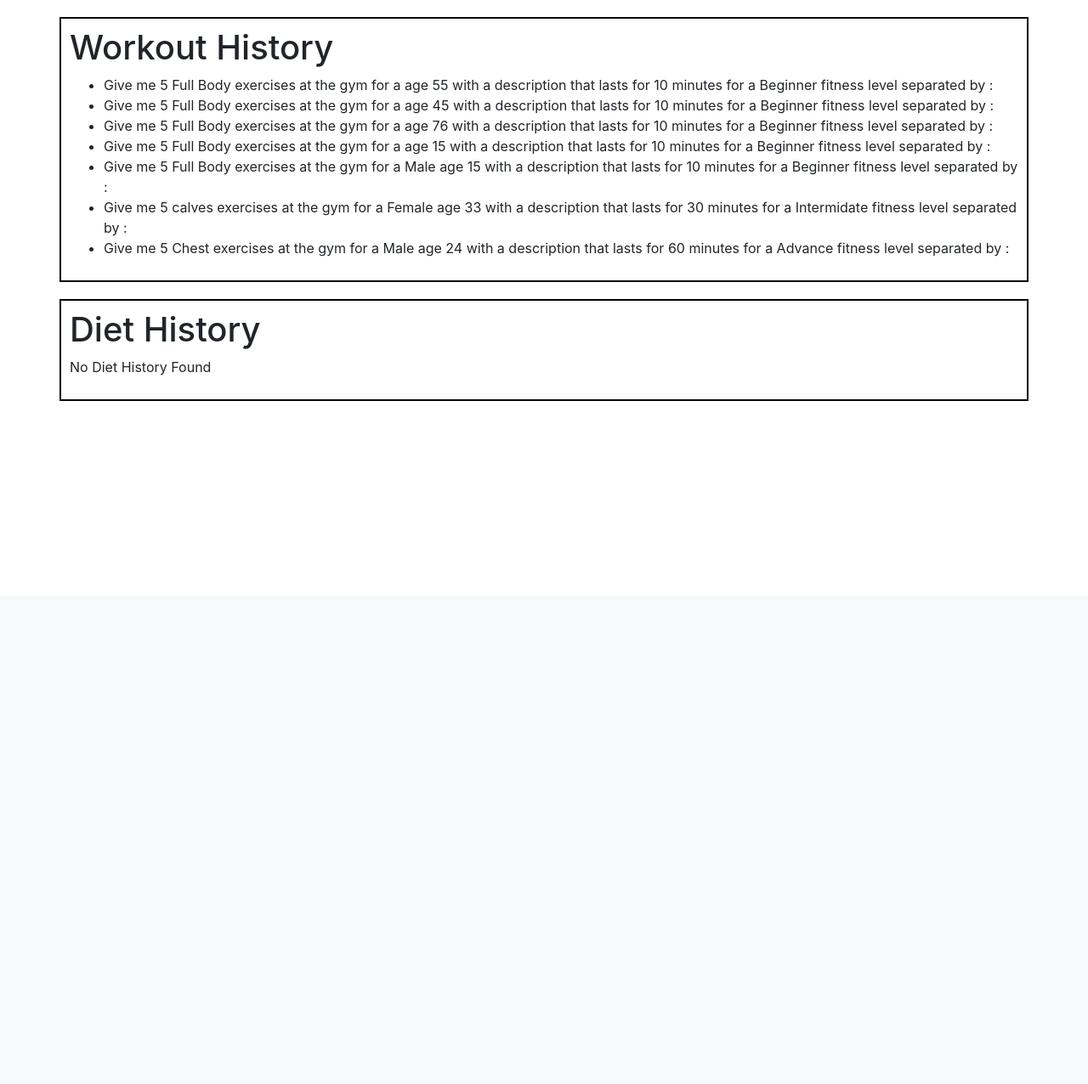
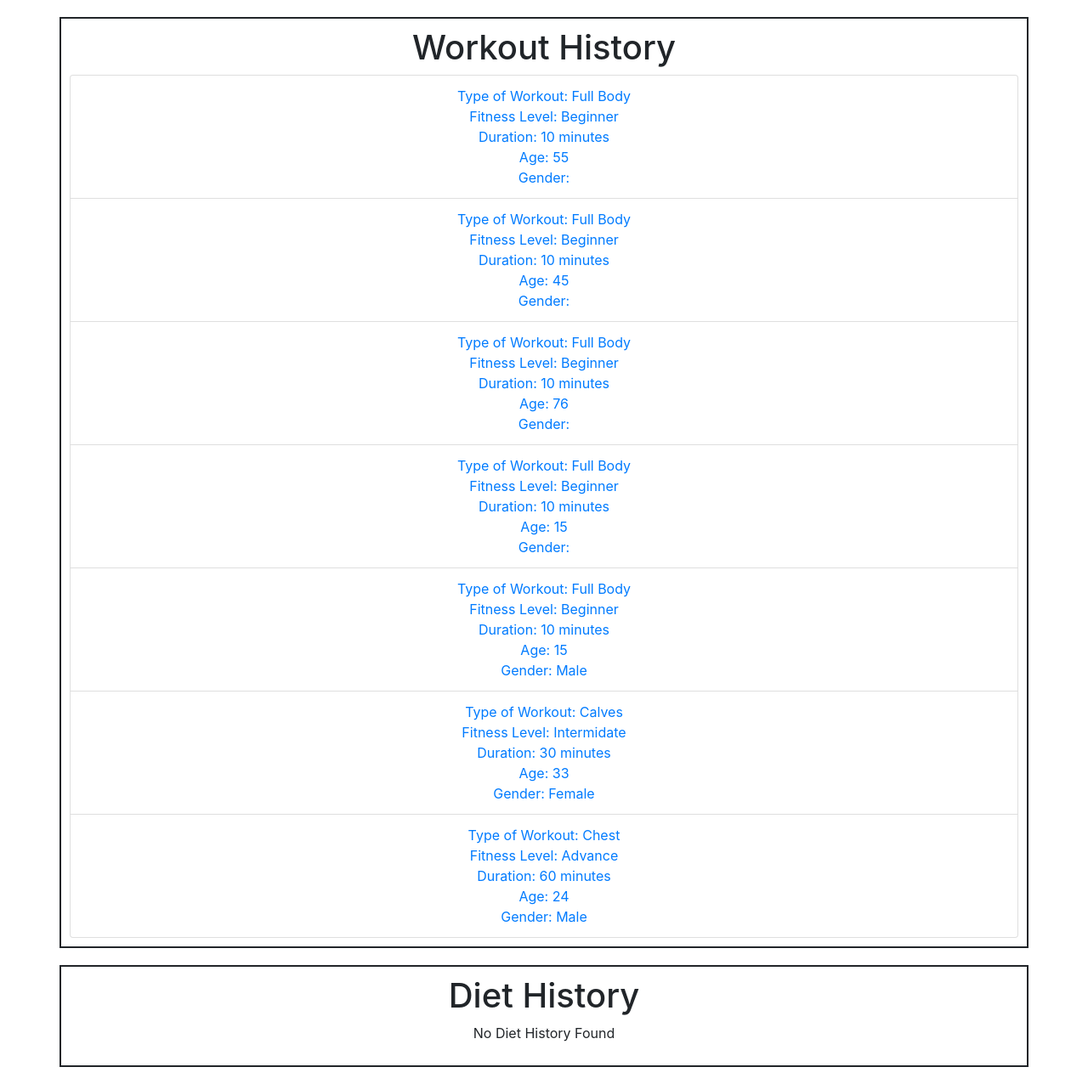
Before and after one commit to cis3296s24/01-Gains-AI, a Django app: page /account/history/ in a window 1280 px wide. Shown: the part 98-1374 px from the top of the page at 85% size. Before the commit the page ends 570 px from the top, so only its background shows below. Run offline with Django 5.2, Linux system fonts and the light colour scheme; a user stored in the database is signed in; data comes from the database, SQL or seed files in the repository; both versions use the stored data as it was after the commit; some libraries are stand-ins or nearby versions.

Commit message:
Theme works with History page

```diff
--- a/djangoDB/account/forms.py
+++ b/djangoDB/account/forms.py
@@ -16,4 +16,4 @@
 class PromptForm(forms.ModelForm):
     class Meta:
         model = Prompt
-        fields = ['sentence', 'different_sentence']
+        fields = ['sentence', 'different_sentence', 'age', 'gender', 'duration', 'fitness', 'typeofworkout', 'other']
--- a/djangoDB/account/models.py
+++ b/djangoDB/account/models.py
@@ -7,6 +7,13 @@
     sentence = models.TextField()
     different_sentence = models.TextField()
 
+    age = models.PositiveIntegerField()
+    gender = models.CharField(max_length=20)
+    duration = models.PositiveIntegerField()
+    fitness = models.CharField(max_length=30)
+    typeofworkout = models.CharField(max_length=50)
+    other = models.TextField()
+
     def __str__(self):
         if self.user:
             return f'User: {self.user.username} || Description: {self.sentence} ||'
--- a/djangoDB/account/templates/base.html
+++ b/djangoDB/account/templates/base.html
@@ -9,6 +9,7 @@
     <link rel="stylesheet" href="https://maxcdn.bootstrapcdn.com/bootstrap/4.5.2/css/bootstrap.min.css">
     <script src="https://ajax.googleapis.com/ajax/libs/jquery/3.5.1/jquery.min.js"></script>
     <script src="https://maxcdn.bootstrapcdn.com/bootstrap/4.5.2/js/bootstrap.min.js"></script>
+    <script src="{% static 'script.js' %}"></script>
 </head>
 
 <!-- Header -->
@@ -30,9 +31,11 @@
                 <li class="nav-item">
                     <a class="nav-link" href="{% url 'checkin' %}">Check-in</a>
                 <li>
+                {% if user.is_authenticated %}
                 <li class="nav-item">
                     <a class="nav-link" href="{% url 'history' %}">History</a>
                 <li>
+                {% endif %}
                 <li class="nav-item">
                     <a class="nav-link" href="{% url 'music' %}">Music</a>
                 </li>
--- a/djangoDB/account/templates/form.html
+++ b/djangoDB/account/templates/form.html
@@ -39,7 +39,7 @@
                 </tr>
                 <tr>
                     <td><label for="age.gym">Age</label></td>
-                    <td><input type="number" id="age.gym" name="age" min="10" max="100" autocomplete="age" class="form-control"></td>
+                    <td><input type="number" id="age.gym" name="age" min="10" max="100" autocomplete="age" class="form-control" required></td>
                 </tr>
                 <tr>
                     <td><label>Gender</label></td>
--- a/djangoDB/account/templates/history.html
+++ b/djangoDB/account/templates/history.html
@@ -2,25 +2,37 @@
 {% load static %}
 {% block content %}
 
-<div class="container" style="border: 2px solid black;padding: 10px;margin-bottom: 20px;margin-top: 20px;">
+<div class="container" style="border: 2px solid;padding: 10px;margin-bottom: 20px;margin-top: 20px;text-align:center;">
     <h1>Workout History</h1>
     {% if last_10_workouts %}
-        <ul>
+        <ol class="list-group">
             {% for prompt in last_10_workouts %}
-                <li>{{ prompt.sentence }}</li>
+                <li class="list-group-item">
+                    <a href="#" style="text-decoration: none;">
+                        {% if prompt.typeofworkout == "other" %}
+                            Type of Workout: {{ prompt.other|title }} <br>
+                        {% else %}
+                            Type of Workout: {{ prompt.typeofworkout }} <br>
+                        {% endif %}
+                        Fitness Level: {{ prompt.fitness }} <br>
+                        Duration: {{ prompt.duration }} minutes <br>
+                        Age: {{ prompt.age }} <br>
+                        Gender: {{ prompt.gender }} <br>
+                    </a>
+                </li>
             {% endfor %}
-        </ul>
+        </ol>
     {% else %}
         <p>No Workout History Found</p>
     {% endif %}
 </div>
 
-<div class="container" style="border: 2px solid black;padding: 10px;margin-bottom: 20px;">
+<div class="container" style="border: 2px solid;padding: 10px;margin-bottom: 20px;text-align:center;">
     <h1>Diet History</h1>
     {% if prompts %}
-        <ul>
+        <ul class="list-group">
             {% for prompt in prompts %}
-                <li>{{ prompt.sentence }}</li>
+                <li class="list-group-item">{{ prompt.sentence }}</li>
             {% endfor %}
         </ul>
     {% else %}
--- a/djangoDB/account/templates/index.html
+++ b/djangoDB/account/templates/index.html
@@ -5,7 +5,7 @@
     <!-- Welcome Section -->
     <div class="jumbotron jumbotron-fluid bg-dark-#333 text-white text-center" style="background-color: #333;">
         <div class="container">
-            <h1 class="display-1 font-weight-bold">Welcome to GaiNS.ai</h1>
+            <h1 class="display-1 font-weight-bold" style="color: white;">Welcome to GaiNS.ai</h1>
             <p class="lead">Where personalized fitness routines meet cutting-edge technology for your optimal workout experience!</p>
             <button type="button" class="btn btn-custom btn-lg" data-toggle="modal" data-target="#miniPopup">Get Started</button>
         </div>
@@ -183,7 +183,7 @@
         <div class="jumbotron jumbotron-fluid bg-dark-#333 text-white text-center"style="background-color: #333;border: none;">
                 <h1 class="display-4">Join Our Community</h1>
                 <p class="lead">Connect with like-minded individuals and achieve your fitness goals together!</p>
-                <a href="Community.html" class="btn btn-outline-light btn-lg">Join Now</a>
+                <a href="{% url 'community' %}" class="btn btn-outline-light btn-lg">Join Now</a>
         </div>
     </footer>
 
--- a/djangoDB/account/views.py
+++ b/djangoDB/account/views.py
@@ -120,9 +120,9 @@
 
         # Create Prompt instance
         if request.user.is_authenticated:
-            Prompt.objects.create(user=request.user, sentence=sentence, different_sentence=different_sentence)
+            Prompt.objects.create(user=request.user, sentence=sentence, different_sentence=different_sentence, age=age, gender=gender, duration=duration, fitness=fitness, typeofworkout=typeofworkout, other=other)
         else:
-            Prompt.objects.create(sentence=sentence, different_sentence=different_sentence)
+            Prompt.objects.create(sentence=sentence, different_sentence=different_sentence, age=age, gender=gender, duration=duration, fitness=fitness, typeofworkout=typeofworkout, other=other)
 
         # Redirect to appropriate page
         return redirect('workout')
```
Also changed, not shown: djangoDB/account/static/styles.css (+50 -6 lines), djangoDB/account/migrations/0002_prompt_age_prompt_duration_prompt_fitness_and_more.py (added), djangoDB/account/migrations/0003_alter_prompt_typeofworkout.py (added), djangoDB/account/migrations/0004_alter_prompt_age_alter_prompt_duration_and_more.py (added), djangoDB/account/migrations/0005_alter_prompt_age.py (added), djangoDB/db.sqlite3.
